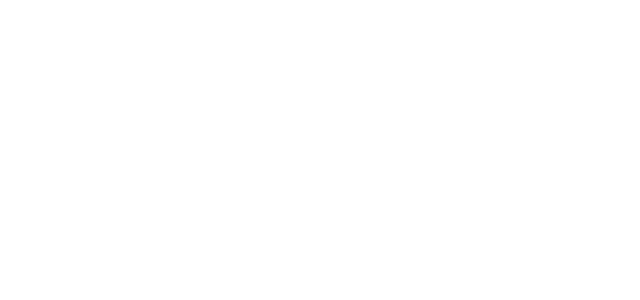
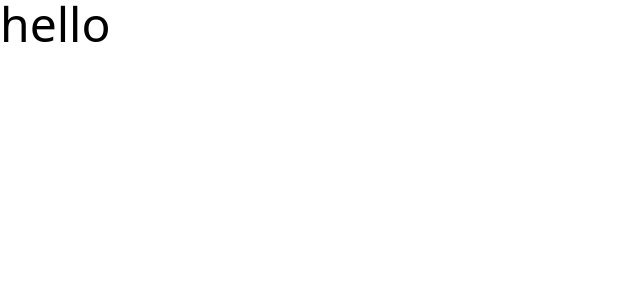
Before and after one commit to rafikakhatun/Food-Recipe-Nest, a React (Vite) app: page /recipe/1 in a window 1280 px wide. Shown: the top 300 px of the page, without its empty margins (0-640 px from the left). Built offline with nearby package versions, Linux system fonts and the light colour scheme.

Commit message:
Fix routing: Enable SPA navigation to RecipeDetails with Link button

```diff
--- a/src/component/Foodcard.jsx
+++ b/src/component/Foodcard.jsx
@@ -9,7 +9,7 @@ function Foodcard({PropsData}) {
                 <h1 className="text-2xl text-center font-semibold text-gray-700 italic line-clamp-1 w-full ">{PropsData?.title}</h1>
                 <img className="w-64 h-64 rounded-md transform transition duration-300 ease-in-out hover:scale-105 " src={PropsData?.image} alt="food" />
                 <Link to={`/recipe/${PropsData.id}`}>
-               <button className="px-5 py-1 w-full rounded-xl bg-orange-400 hover:bg-orange-500 text-white cursor-pointer hover:underline">{PropsData?.buttonText} ➜ </button>
+               <button type="button" className="px-5 py-1 w-full rounded-xl bg-orange-400 hover:bg-orange-500 text-white cursor-pointer hover:underline">{PropsData?.buttonText} ➜ </button>
                </Link>
             </div>
 
--- a/src/component/RecipeDetails.jsx
+++ b/src/component/RecipeDetails.jsx
@@ -12,13 +12,11 @@ const loader = useLoaderData();
 
 
 
+         <>
+
+         <h1 className="text-5xl">hello</h1>
 
 
-
-
-
-
-        <>
 
 
 
```
